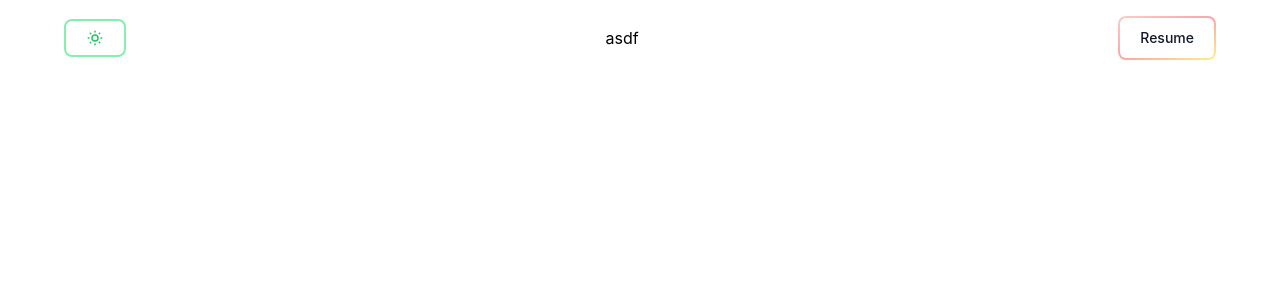
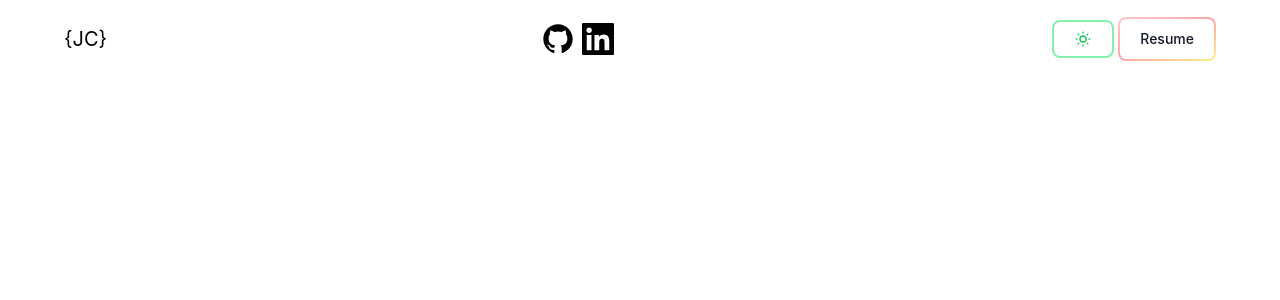
Before and after one commit to JacobiClark/jacobicstw, a Next.js app: page / in a window 1280 px wide. Shown: the top 300 px of the page. Built offline with nearby package versions, Linux system fonts and the light colour scheme.

Commit message:
finished navbar

```diff
--- a/components/Navbar.js
+++ b/components/Navbar.js
@@ -1,6 +1,9 @@
-import { useState } from "react";
+import { useState, Fragment } from "react";
+import Link from "next/link";
 import { useTheme } from "next-themes";
+import { IconContext } from "react-icons";
 import { HiOutlineSun } from "react-icons/hi";
+import { GrGithub, GrLinkedin } from "react-icons/gr";
 import { FaRegMoon } from "react-icons/fa";
 import OYButton from "../components/buttons/OYButton";
 
@@ -12,19 +15,45 @@ export default function Navbar() {
     const newTheme = theme === "light" ? "dark" : "light";
     setTheme(newTheme);
   };
+  const switchShowNav = () => {
+    setShowNav(!showNav);
+  };
 
   return (
+    <Fragment>
       <div className="flex items-center justify-between w-full px-16 py-4">
-      {showNav && <h1 className="text-xl">{"{JC}"}</h1>}
+        <Link href="/" passHref={true}>
+          <a>
+            <h1 className="text-xl">{"{JC}"}</h1>
+          </a>
+        </Link>
+        <div className="flex items-center justify-between">
+          <IconContext.Provider
+            value={{ className: "h-8 w-8 m-1 cursor-pointer" }}
+          >
+            <Link href="https://github.com/JacobiClark/" passHref={true}>
+              <GrGithub />
+            </Link>
+            <Link
+              href="https://www.linkedin.com/in/jacob-clarksd/"
+              passHref={true}
+            >
+              <GrLinkedin />
+            </Link>
+          </IconContext.Provider>
+        </div>
+        <div className="flex items-center justify-between">
           <button
             onClick={switchTheme}
             type="button"
-        className="p-2 pl-5 pr-5 text-lg text-green-500 bg-transparent bg-blue-700 border-2 border-green-300 rounded-lg dark:bg-blue-40 dark:border-hover:bg-green-500 hover:text-gray-100 dark:text-white"
+            className="p-2 pl-5 pr-5 m-1 text-lg text-green-500 bg-transparent bg-blue-700 border-2 border-green-300 rounded-lg dark:bg-blue-40 dark:border-hover:bg-green-500 hover:text-gray-100 dark:text-white"
           >
             <h3>{theme === "light" ? <FaRegMoon /> : <HiOutlineSun />}</h3>
           </button>
-      <button onClick={() => setShowNav(!showNav)}>asdf</button>
-      <OYButton buttonText="Resume" onClick={switchTheme} />
+          <OYButton buttonText="Resume" onClick={switchTheme} className="m-1" />
         </div>
+      </div>
+      {showNav && <div className="h-56 bg-pink-400 w-100"></div>}
+    </Fragment>
   );
 }
```
Lines whose indentation alone changed are shown as unchanged.
